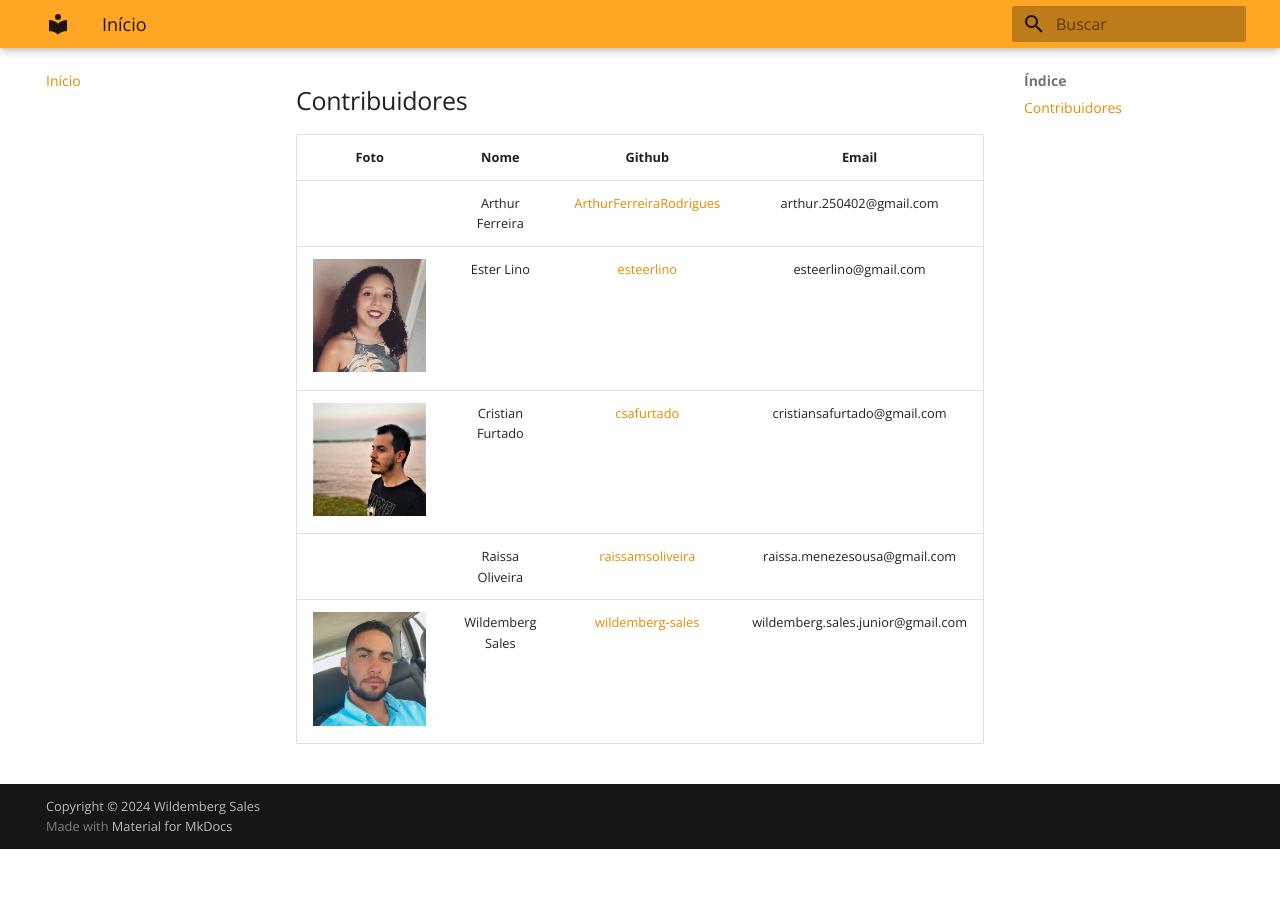
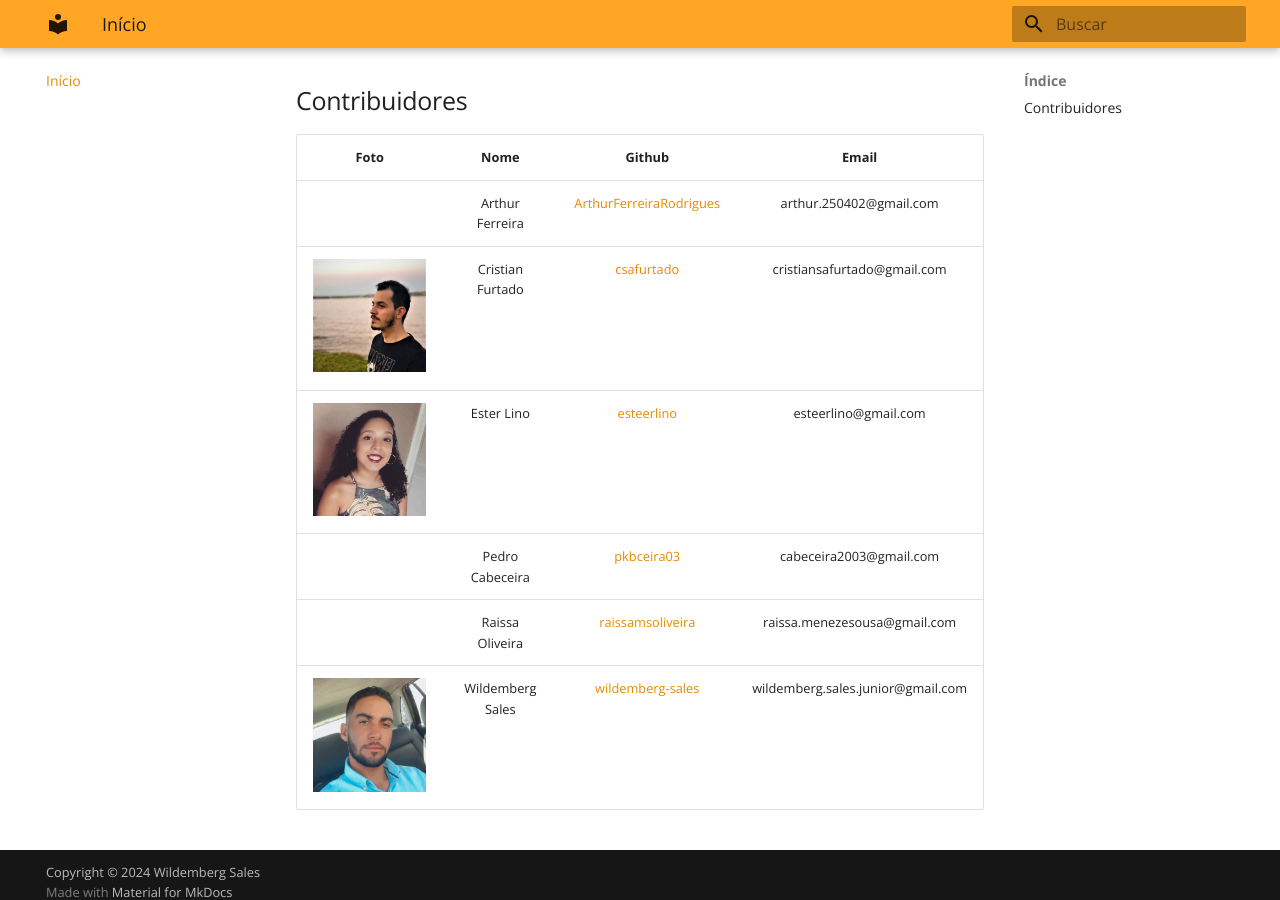
Before and after one commit to ResidenciaTICBrisa/T2G4-Querido-Diario, an MkDocs documentation site: the page built from docs/index.md, in a window 1280 px wide and 900 px high, scrolled down 1059 px. Built offline with MkDocs 1.6.1 and Material for MkDocs 9.7.7, drawn with Linux system fonts in a browser that asks for light colours; some web fonts are replaced; before the commit the page ends 1908 px from its top, so only the background shows below that.

Commit message:
atualiza contribuidores em index

```diff
--- a/docs/index.md
+++ b/docs/index.md
@@ -14,7 +14,8 @@ A seguir temos a lista de repositórios utilizados pelo time de desenvolvimento
 | Foto | Nome | Github | Email |
 | :--: | :--: | :----: | :---: |
 | | Arthur Ferreira | [ArthurFerreiraRodrigues](https://github.com/ArthurFerreiraRodrigues) | arthur.250402@gmail.com |
+| <img src="./images/cristian.jpeg" width="200px" />  | Cristian Furtado | [csafurtado](https://github.com/csafurtado) | cristiansafurtado@gmail.com |
 | <img src="./images/ester.jpg" width="200px" /> | Ester Lino | [esteerlino](https://github.com/esteerlino) | esteerlino@gmail.com |
-| <img src="./images/cristian.jpeg" width="200px" />  | Cristian Furtado | [csafurtado](https://github.com/csafurtado) | cristiansafurtado@gmail.com |
+| | Pedro Cabeceira | [pkbceira03](https://github.com/pkbceira03) | cabeceira2003@gmail.com |
 | | Raissa Oliveira | [raissamsoliveira](https://github.com/raissamsoliveira) | raissa.menezesousa@gmail.com |
 | <img src="./images/will.jpeg" width="200px" /> | Wildemberg Sales | [wildemberg-sales](https://github.com/wildemberg-sales) | wildemberg.sales.junior@gmail.com |
```
